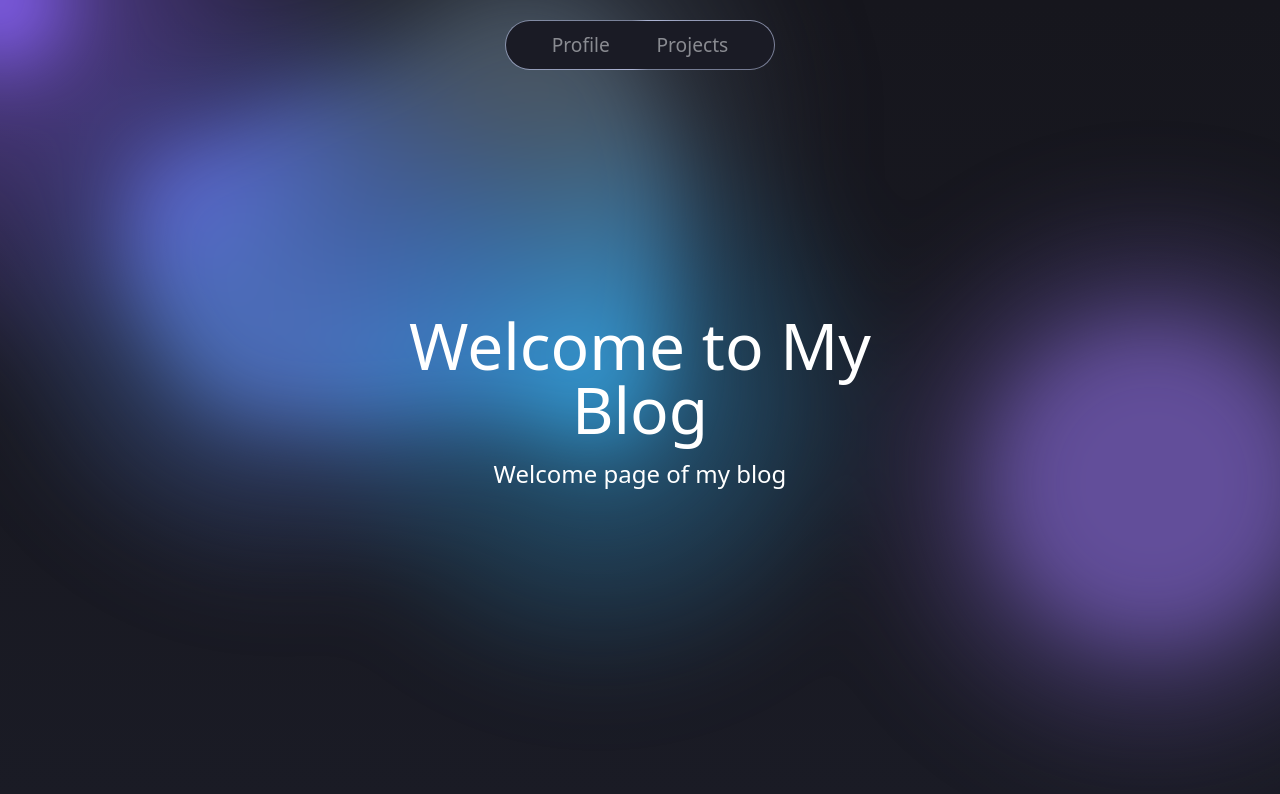
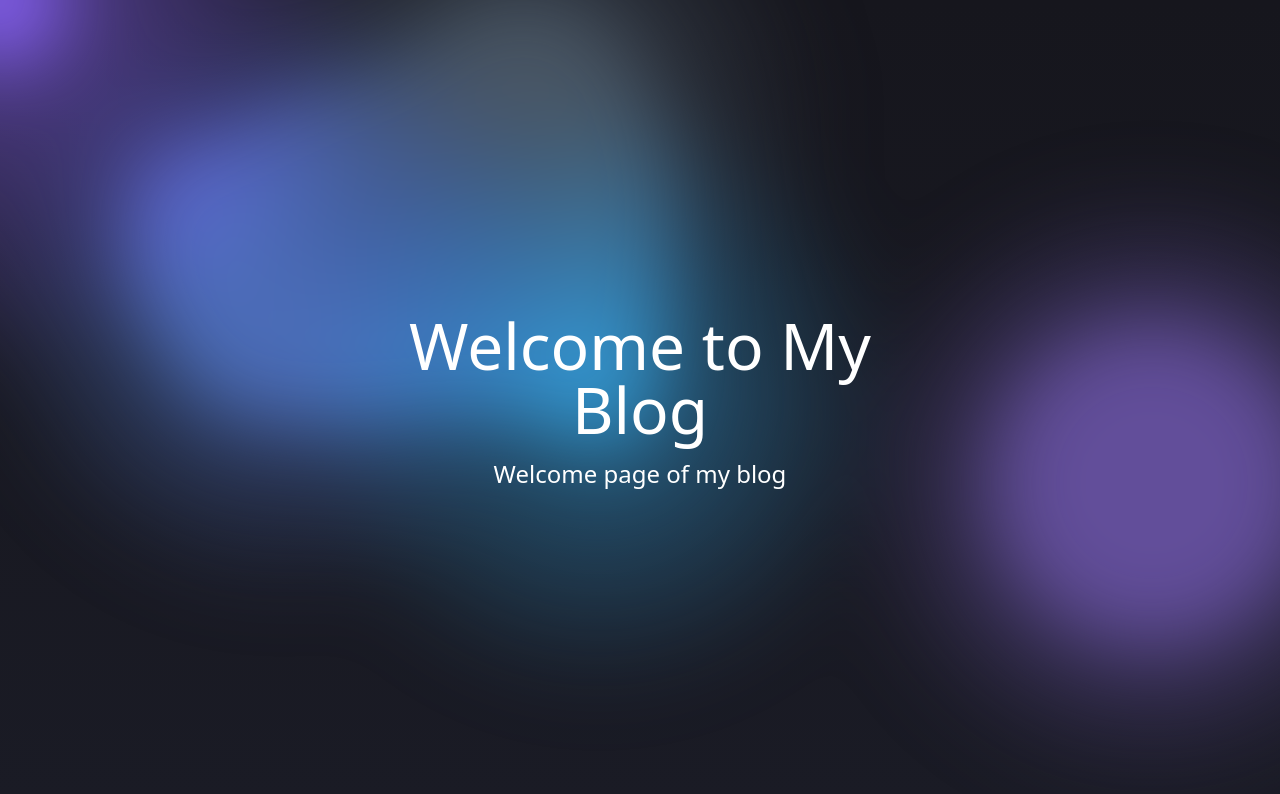
Before and after one commit to takijaki516/my-blog, a Next.js app: page / in a window 1280 px wide. Shown: the top 794 px of the page. Built offline with nearby package versions, Linux system fonts and the light colour scheme.

Commit message:
welcome page remove header

```diff
--- a/src/app/(welcome)/page.tsx
+++ b/src/app/(welcome)/page.tsx
@@ -11,7 +11,6 @@ export default function WelcomePage() {
 
   return (
     <main className={styles["gradient-bg"]}>
-
       <svg xmlns="http://www.w3.org/2000/svg">
         <defs>
           <filter id="goo">
@@ -50,17 +49,6 @@ export default function WelcomePage() {
           }}
         />
       </div>
-      {/* NOTE: gradients end! */}
-
-      <header className={styles.header}>
-        <Link href="/profile" className={styles.text}>
-          Profile
-        </Link>
-
-        <Link href="/projects" className={styles.text}>
-          Projects
-        </Link>
-      </header>
 
       <div className={styles.content}>
         <h1 className={styles["title"]}>Welcome to My Blog</h1>
--- a/src/app/(welcome)/styles.module.scss
+++ b/src/app/(welcome)/styles.module.scss
@@ -165,80 +165,6 @@
   }
 }
 
-.header {
-  --border: #abb3d396;
-  --border-accent: #abb3d3;
-
-  position: absolute;
-  z-index: 0;
-  top: 20px;
-  left: 50%;
-  transform: translateX(-50%);
-
-  width: 270px;
-  height: 50px;
-
-  display: flex;
-  align-items: center;
-  justify-content: space-evenly;
-
-  border-radius: 50px;
-
-  overflow: hidden;
-
-  &::before {
-    content: "";
-    position: absolute;
-    z-index: -1;
-
-    width: 600%;
-    height: 600%;
-
-    background-color: var(--border);
-
-    background-image: repeating-conic-gradient(
-      var(--border-accent) 0%,
-      var(--border-accent) 5%,
-      transparent 25%,
-      transparent 40%,
-      var(--border-accent) 50%
-    );
-
-    animation: spin 10s linear infinite;
-  }
-
-  &::after {
-    content: "";
-    position: absolute;
-    z-index: -1;
-
-    inset: 1px;
-
-    border-radius: 50px;
-    background: hsl(var(--card));
-  }
-
-  @keyframes spin {
-    0% {
-      transform: rotate(0deg);
-    }
-    100% {
-      transform: rotate(360deg);
-    }
-  }
-
-  .text {
-    transition: 0.5s ease;
-    opacity: 0.5;
-    font-size: 1.2rem;
-    color:hsl(var(--accent-foreground));
-  }
-
-  .text:hover {
-    opacity: 0.9;
-  }
-}
-
 .content {
   pointer-events: none;
   position: absolute;
--- a/src/components/theme-toggle.tsx
+++ /dev/null
@@ -1,19 +0,0 @@
-"use client";
-
-import { SunIcon, MoonIcon } from "@radix-ui/react-icons";
-import { useTheme } from "next-themes";
-import { Button } from "./ui/button";
-
-export const ToggleTheme = () => {
-  const { setTheme, theme } = useTheme();
-
-  return (
-    <Button variant="ghost" size={"icon"}>
-      {theme === "dark" ? (
-        <SunIcon onClick={() => setTheme("light")} className="w-6 h-6" />
-      ) : (
-        <MoonIcon onClick={() => setTheme("dark")} className="w-6 h-6" />
-      )}
-    </Button>
-  );
-};
```
